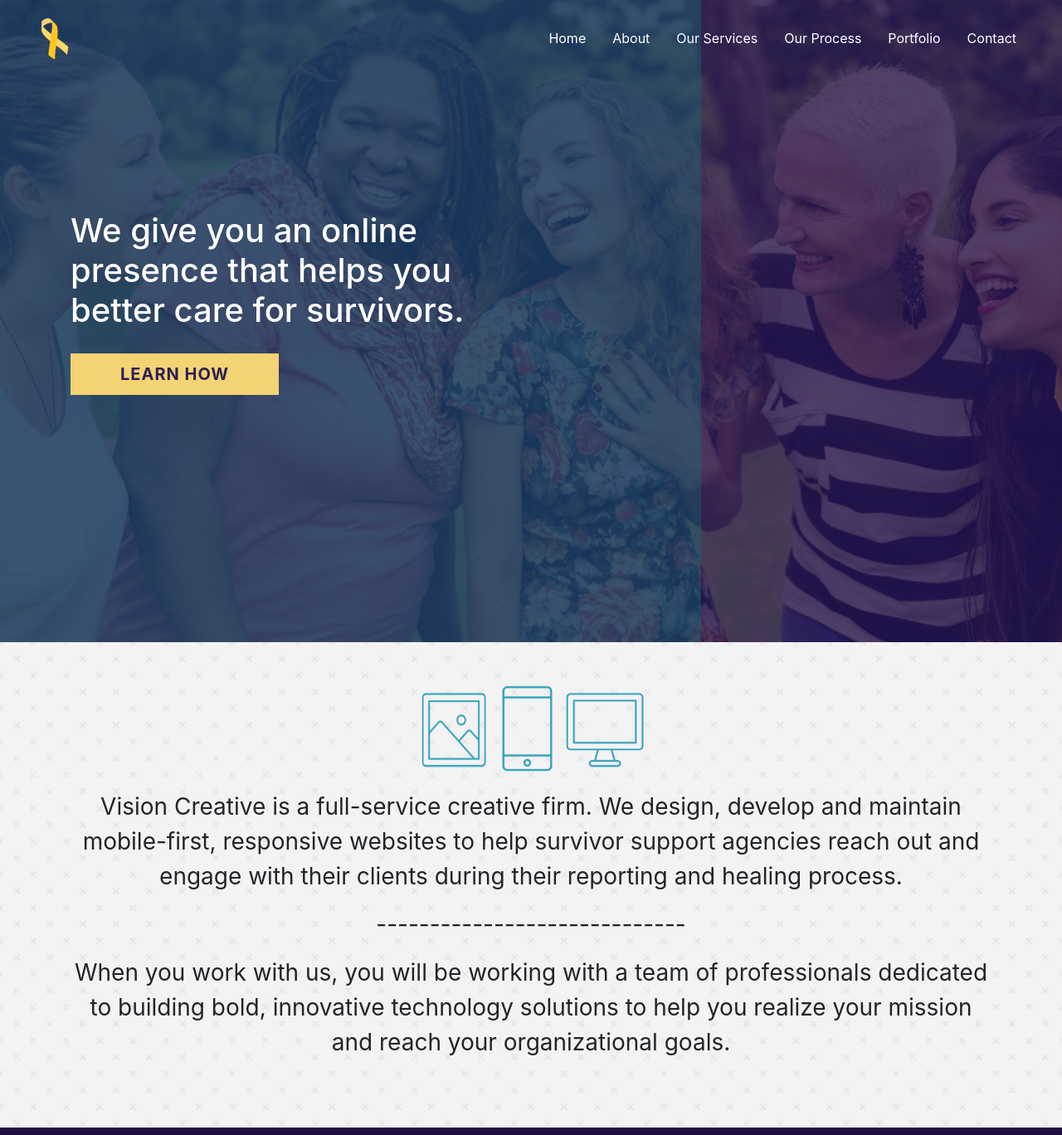
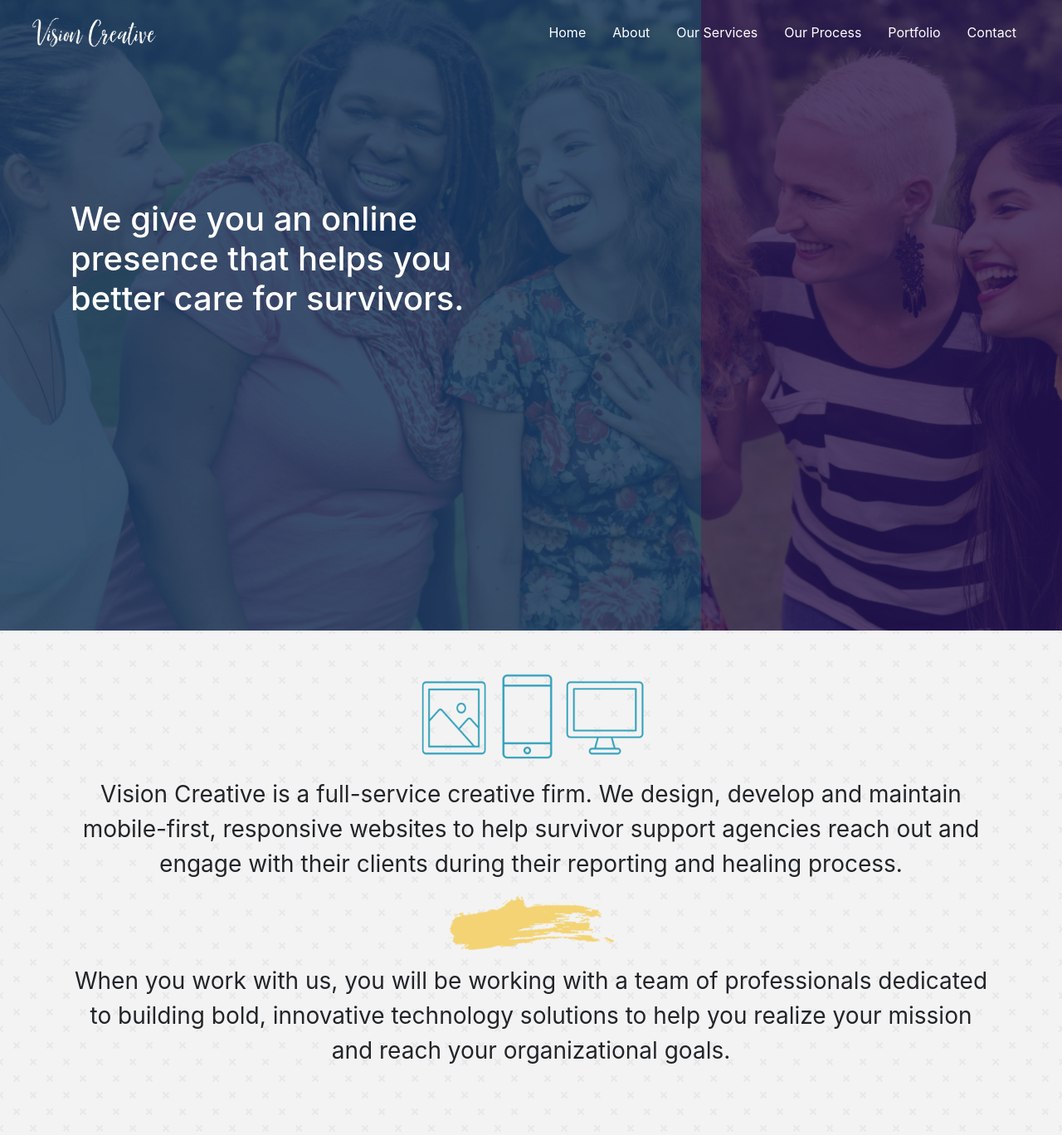
Before and after one commit to MarshaBat/pwp-marsha-battee, a PHP site: page / in a window 1280 px wide. Shown: the top 1368 px of the page at 83% size. Run offline with PHP 8.4, Linux system fonts and the light colour scheme; some libraries are stand-ins or nearby versions.

Commit message:
added logo to navbar brand

```diff
--- a/public_html/css/stylesheet.css
+++ b/public_html/css/stylesheet.css
@@ -4,9 +4,6 @@ a:hover, a:active {
 	background-color: #f3d373;
 }
 
-.collapsible-body {
-	display: none;
-}
 /*----------------------------------------------------JUMBOTRON-------------------------------------------------------*/
 
 /*Banner image with 2 color overlays*/
@@ -143,6 +140,13 @@ a:hover, a:active {
 	text-align: center;
 }
 
+/*.process-header-text {*/
+/*	background-image: url(../documentation/images/paint.png);*/
+/*	background-position: center;*/
+/*	background-repeat: no-repeat;*/
+/*	padding-bottom: 50px;*/
+/*}*/
+
 h5 {
 	color: #7e3d88;
 }
@@ -169,6 +173,7 @@ h5 {
 	font-size: 50px;
 	text-align: center;
 }
+
 
 /*The flip card container */
 .flip-card {
--- a/public_html/index.php
+++ b/public_html/index.php
@@ -41,7 +41,7 @@
 	<div class="container-fluid">
 		<nav class="navbar navbar-expand-lg navbar-dark m-2">
 			<a class="navbar-brand" href="#">
-				<img src="documentation/images/ribbon.png" width="50" height="50" alt="logo">
+				<img src="documentation/images/logoVisionCreative.png" width="150" alt="logo">
 			</a>
 			<button class="navbar-toggler border" type="button" data-toggle="collapse" data-target="#collapsibleNavbar">
 				<span class="navbar-toggler-icon"></span>
@@ -92,14 +92,14 @@
 		<div class="container my-5">
 			<div class="row banner-text">
 				<div class="col-md-6 banner-title">
-					<h1 class="animated zoomIn">We give you an online presence that helps you <span>better care for</span>
-						survivors.</h1>
+					<h1 class="animated zoomIn">We give you an online presence that helps you better care for <span>survivors.</span>
+					</h1>
 				</div>
 			</div>
 			<div>
-				<a href='#'>
-					<button class="banner-button animated zoomIn">LEARN HOW</button>
-				</a>
+<!--				<a href='#'>-->
+<!--					<button class="banner-button animated zoomIn">LEARN HOW</button>-->
+<!--				</a>-->
 			</div>
 		</div>
 	</div>
@@ -119,8 +119,8 @@
 					<div>
 						<p class="mt-3">Vision Creative is a full-service creative firm. We design, develop and maintain
 							mobile-first, responsive websites to help survivor support agencies reach out and engage with their
-							clients during their	reporting and healing process. </p>
-						<p class="divider">-----------------------------</p>
+							clients during their reporting and healing process. </p>
+						<img src="documentation/images/paint.png" class="pb-3" width="200">
 						<p>When you work with us, you will be working with a team of professionals dedicated to building bold,
 							innovative technology solutions to help you realize your mission and reach your organizational
 							goals.</p>
@@ -130,13 +130,11 @@
 		</div>
 	</div>
 </section>
-<!------------------------------------------------SECTION 3 - OUR SERVICES--------------------------------------->
+<!------------------------------------------------SECTION 3 - OUR SERVICES--------------------------------------------->
 <section>
 	<div class="services-section my-5">
 		<div class="color-overlay">
 			<div class="container-fluid">
-
-
 				<div>
 					<div class="services">
 						<h3 class="services-section-header">We serve you so that you may serve your clients</h3>
```
Also changed, not shown: public_html/documentation/images/logoVisionCreative.png (added), public_html/documentation/images/paint.png (added). Lines whose indentation alone changed are shown as unchanged.
